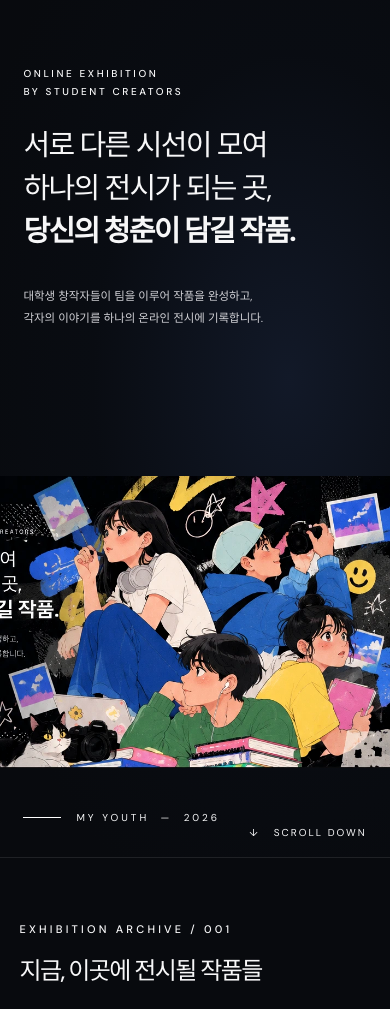
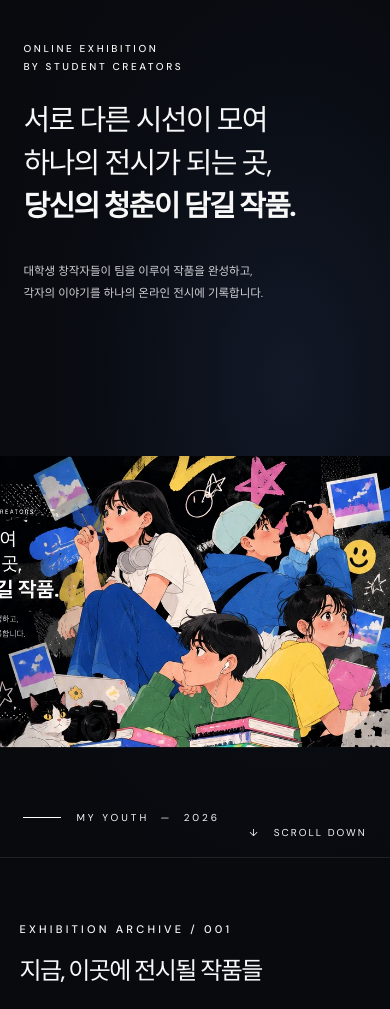
Before and after one commit to hwanys279/my-youth, a plain HTML site: page index.html in a window 390 px wide. Shown: the part 63-1072 px from the top of the page. Drawn offline with Linux system fonts and the light colour scheme.

Commit message:
Add files via upload

```diff
--- a/index.html
+++ b/index.html
@@ -11,14 +11,14 @@
   .hero-copy {
     min-height: 0;
     height: auto;
-    padding: 128px 6% 0;
+    padding: 103px 6% 0;
     position: relative;
     z-index: 3;
   }
   .hero h1 { font-size: clamp(29px, 7.3vw, 39px); line-height: 1.48; }
   .hero p { margin-top: 10px; }
   .hero-art {
-    top: 475px;
+    top: 455px;
     bottom: auto;
     left: 0;
     right: 0;
@@ -42,7 +42,7 @@
   .scroll-link { bottom: 18px; }
 }
 @media (max-width:380px) {
-  .hero-art { top: 455px; }
+  .hero-art { top: 445px; }
   .hero-bottom { top: 850px; }
 }
 </style>
```
